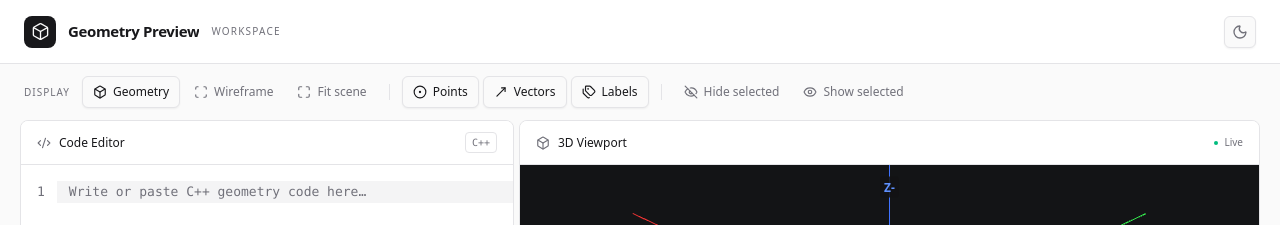
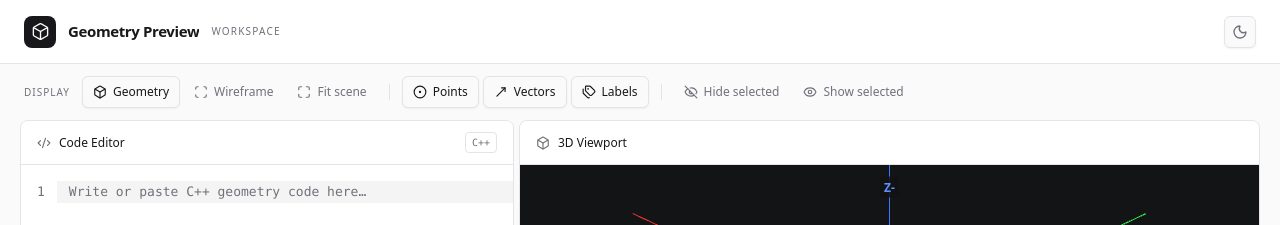
Before and after one commit to PhanVonHohenzollern/3d, a React (Vite) app: page / in a window 1280 px wide. Shown: the top 225 px of the page. Built offline with nearby package versions, Linux system fonts and the light colour scheme.

Commit message:
Remove live indicator from viewport header

```diff
--- a/src/components/App.tsx
+++ b/src/components/App.tsx
@@ -54,11 +54,7 @@ export function App() {
               aria-label="3D Viewport"
               className="flex h-full min-w-0 flex-col overflow-hidden rounded-lg border border-line bg-base shadow-xs"
             >
-              <PanelHeader icon={Box} title="3D Viewport">
-                <span className="flex items-center gap-1.5 text-[10px] text-muted-foreground">
-                  <span className="size-1 rounded-full bg-emerald-500" /> Live
-                </span>
-              </PanelHeader>
+              <PanelHeader icon={Box} title="3D Viewport" />
               <div className="relative min-h-0 flex-1 overflow-hidden bg-viewport">
                 <Viewport3D {...mainWindow.viewport} />
               </div>
```
